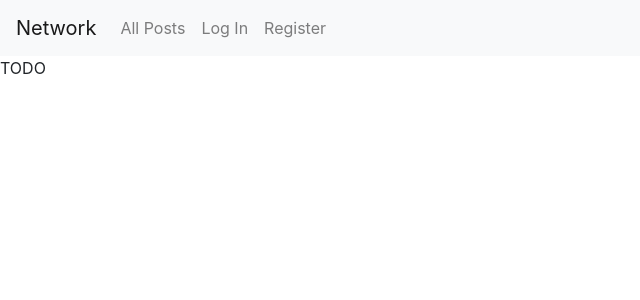
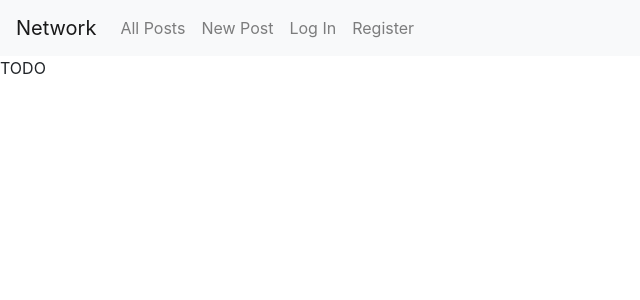
Before and after one commit to amirn003/project4, a Django app: page / in a window 1280 px wide. Shown: the top 300 px of the page, without its empty margins (0-640 px from the left). Run offline with Django 3.2, Linux system fonts and the light colour scheme; some libraries are stand-ins or nearby versions.

Commit message:
add route, link to new post

```diff
--- a/network/templates/network/layout.html
+++ b/network/templates/network/layout.html
@@ -21,6 +21,9 @@
                 {% endif %}
                 <li class="nav-item">
                   <a class="nav-link" href="{% url 'index' %}">All Posts</a>
+                </li>
+                <li class="nav-item">
+                  <a class="nav-link" href="{% url 'new_post' %}">New Post</a>
                 </li>
                 {% if user.is_authenticated %}
                     <li class="nav-item">
--- a/network/urls.py
+++ b/network/urls.py
@@ -5,6 +5,7 @@ from . import views
 
 urlpatterns = [
     path("", views.index, name="index"),
+    path("new_post", views.new_post, name="new_post"),
     path("login", views.login_view, name="login"),
     path("logout", views.logout_view, name="logout"),
     path("register", views.register, name="register")
--- a/network/views.py
+++ b/network/views.py
@@ -9,6 +9,9 @@ from .models import User
 
 def index(request):
     return render(request, "network/index.html")
+
+def new_post(request):
+    return HttpResponse("New Post")
 
 
 def login_view(request):
```
Also changed, not shown: db.sqlite3.
